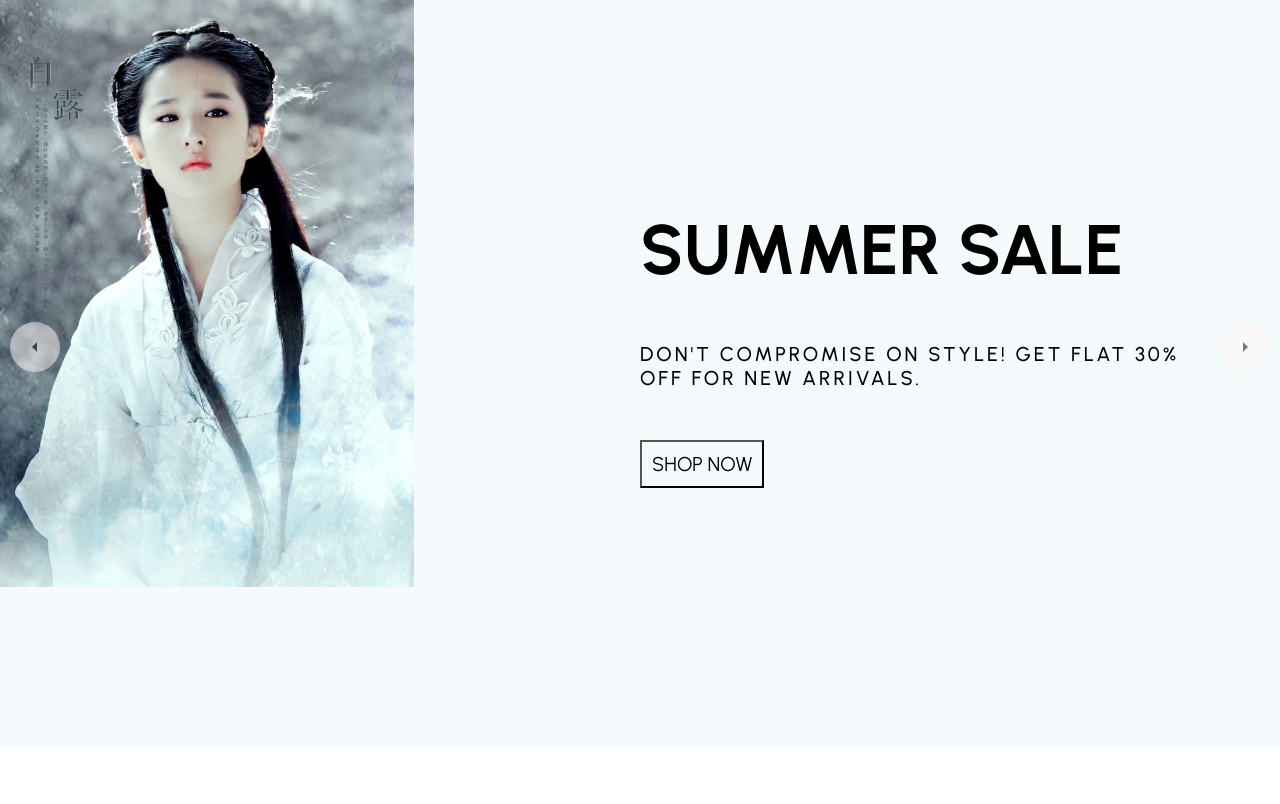
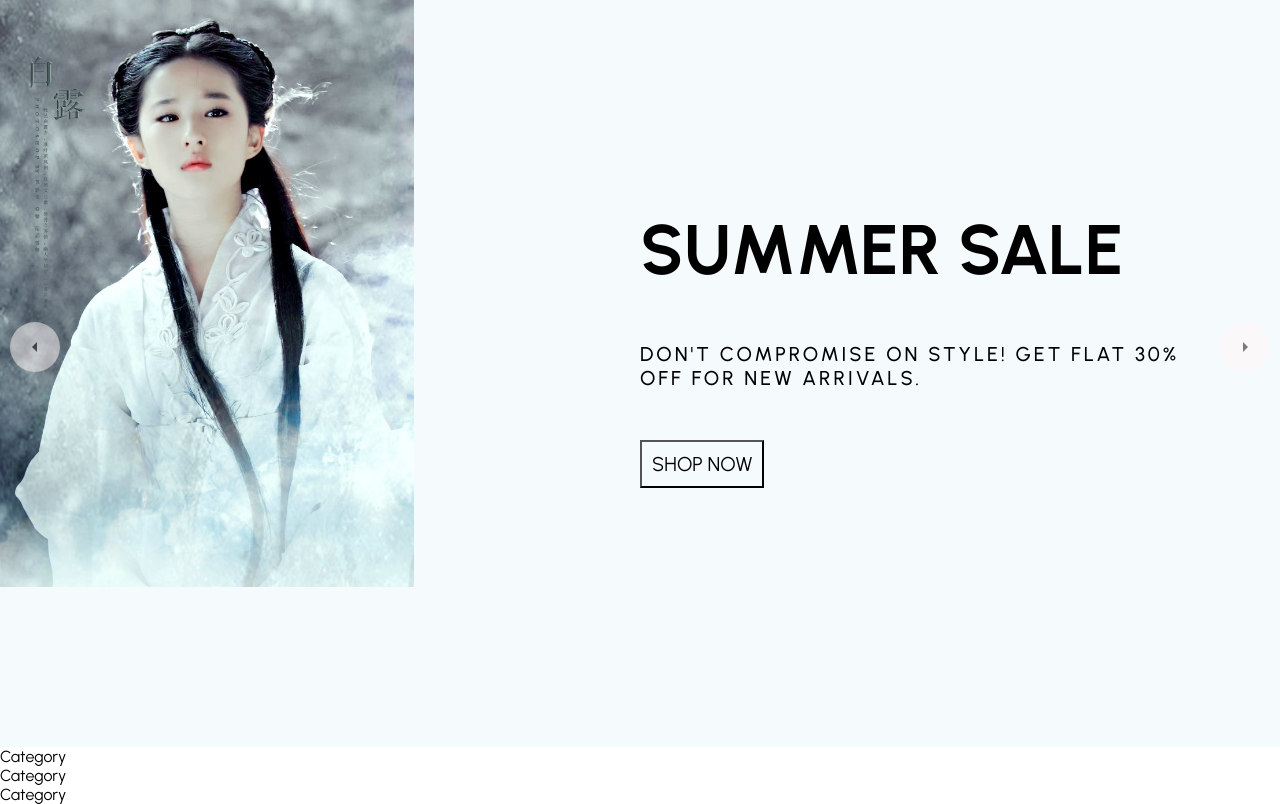
Before and after one commit to Zhenzhong-Zhou/MERN-E_Commerce, a React (Create React App) app in the folder client/: page / in a window 1280 px wide. Shown: the part 162-966 px from the top of the page. Before the commit the page ends 909 px from the top, so only its background shows below. Built offline with nearby package versions, Linux system fonts and the light colour scheme.

Commit message:
Add categories component into home page, and initial category component into categories component

```diff
--- a/client/src/components/Categories/Categories.jsx
+++ b/client/src/components/Categories/Categories.jsx
@@ -1,10 +1,13 @@
 import {Container} from "../../styles/categories";
 import {categories} from "../../boilerplateData";
+import Category from "./Category/Category";
 
 const Categories = () => {
 	return (
 		<Container>
-			Categories
+			{categories.map((item) => (
+				<Category item={item}/>
+			))}
 		</Container>
 	);
 };
--- a/client/src/components/Categories/Category/Category.jsx
+++ b/client/src/components/Categories/Category/Category.jsx
@@ -1,6 +1,6 @@
 import {Container} from "../../../styles/category";
 
-const Category = () => {
+const Category = ({item}) => {
 	return (
 		<Container>
 			Category
--- a/client/src/components/index.js
+++ b/client/src/components/index.js
@@ -1,3 +1,4 @@
 export {default as Navbar} from "./Navbar/Navbar";
 export {default as Announcement} from "./Announcement/Announcement";
 export {default as Slider} from "./Slider/Slider";
+export {default as Categories} from "./Categories/Categories";
--- a/client/src/pages/Home/Home.jsx
+++ b/client/src/pages/Home/Home.jsx
@@ -1,4 +1,4 @@
-import {Announcement, Navbar, Slider} from "../../components";
+import {Announcement, Categories, Navbar, Slider} from "../../components";
 
 const Home = () => {
 	return (
@@ -7,6 +7,7 @@ const Home = () => {
 			Homepage
 			<Navbar/>
 			<Slider/>
+			<Categories/>
 		</div>
 	);
 };
```
